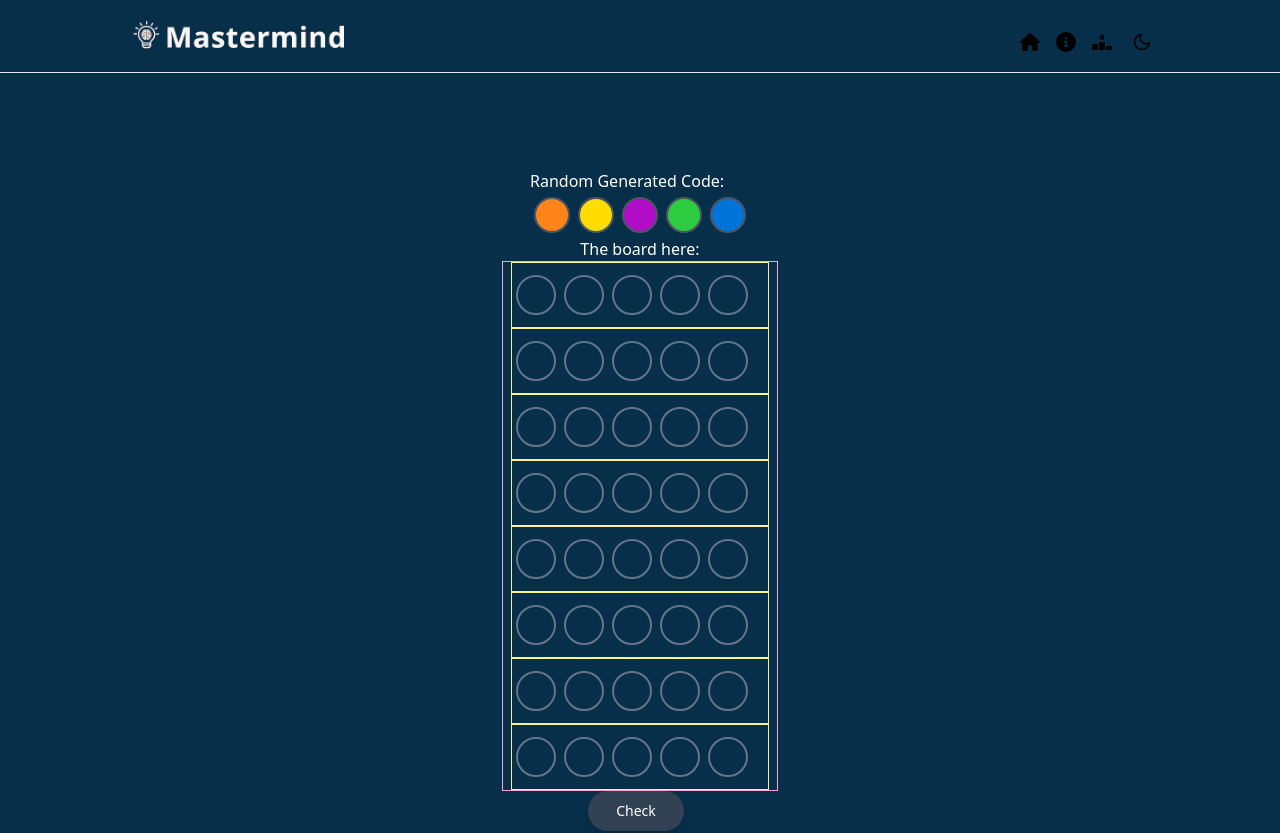
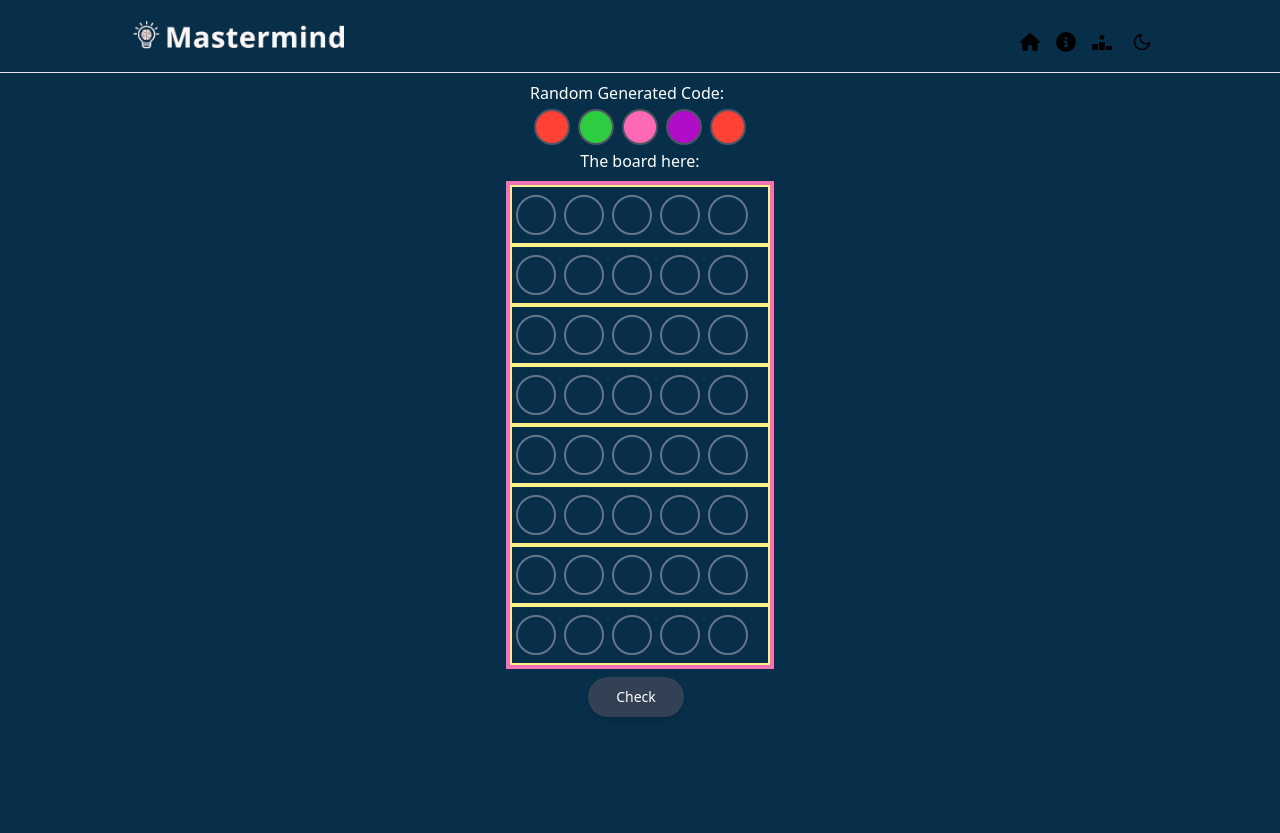
Before and after one commit to patobottos/mastermind, a Next.js app: page / in a window 1280 px wide. Shown: the top 833 px of the page. Built offline with nearby package versions, Linux system fonts and the light colour scheme.

Commit message:
⚡️  ColorPicker working in an 8 ColorButtonRow board!

```diff
--- a/src/app/page.tsx
+++ b/src/app/page.tsx
@@ -4,7 +4,7 @@ import Navbar from "@/components/Navbar";
 
 export default function Home() {
   return (
-    <main className="flex min-h-screen flex-col items-center justify-between p-24 mx-auto overflow-hidden">
+    <main className="flex min-h-screen flex-col items-center justify-between p-2 mx-auto overflow-hidden">
       <Board />
     </main>
   );
--- a/src/components/Board.tsx
+++ b/src/components/Board.tsx
@@ -112,13 +112,13 @@ export default function Board() {
 
       <h2>The board here:</h2>
 
-      <div className="border border-pink-300 flex flex-col items-center px-2 sm:px-0">
+      <div className="border-4 border-pink-400 flex flex-col justify-center sm:px-0 my-2">
         {playersChances.map((item, index) => (
           <div
             key={tryNumber}
-            className="border border-yellow-200 flex justify-between gap-4 py-2 items-center"
+            className="border-2 border-yellow-200 flex justify-center py-1 items-center"
           >
-            <div className="col-span-2">
+            <div className="col-span-2 mr-4">
               <ColorButtonRow
                 guessingCode={initialColorValues}
                 size="large"
--- a/src/components/ColorButton.tsx
+++ b/src/components/ColorButton.tsx
@@ -27,9 +27,9 @@ export const initialColorValues: radioColorValues[] = [
 type ColorButtonProps = {
   backgroundColor?: radioColorValues;
   size: "small" | "medium" | "large";
-  position: number; // Add position prop
+  position: number;
   onClick?: () => void;
-  onColorChange?: (color: string, position: number) => void; // Modify the onColorChange type
+  onColorChange?: (color: string, position: number) => void;
 };
 
 export default function ColorButton({
@@ -74,7 +74,7 @@ export default function ColorButton({
         className={`h-10 w-10 border-2 m-1 border-slate-500 rounded-full hover:brightness-[.8] ${colorStyles} ${sizeVariants[size]}`}
       ></button>
       {showColorPicker && (
-        <div className="absolute top-10 left-1/2 transform -translate-x-1/2">
+        <div className="absolute z-10 top-10 left-1/2 transform -translate-x-1/2">
           <ColorPicker
             colors={Object.keys(radioColorVariants)}
             defaultColor={"transparent"}
--- a/src/components/ColorButtonRow.tsx
+++ b/src/components/ColorButtonRow.tsx
@@ -1,3 +1,4 @@
+import React, { useState } from "react";
 import ColorButton from "./ColorButton";
 import { CODE_LENGTH } from "@/utilities/store";
 import { radioColorValues } from "./ColorButton";
@@ -13,7 +14,17 @@ export default function ColorButtonRow({
   size,
   onColorChange,
 }: ColorButtonRowProps) {
-  const buttonsRemaining = CODE_LENGTH - guessingCode.length;
+  const [openColorPickerIndex, setOpenColorPickerIndex] = useState<
+    number | null
+  >(null);
+
+  const handleColorPickerToggle = (index: number) => {
+    if (openColorPickerIndex === index) {
+      setOpenColorPickerIndex(null); // Close if already open
+    } else {
+      setOpenColorPickerIndex(index); // Open the ColorPicker for this index
+    }
+  };
 
   return (
     <div className="flex">
@@ -24,6 +35,8 @@ export default function ColorButtonRow({
           size={size}
           position={index + 1} // Pass the position to the ColorButton component
           onColorChange={onColorChange} // Pass the onColorChange function
+          isOpen={openColorPickerIndex === index}
+          onToggle={() => handleColorPickerToggle(index)}
         />
       ))}
     </div>
```
